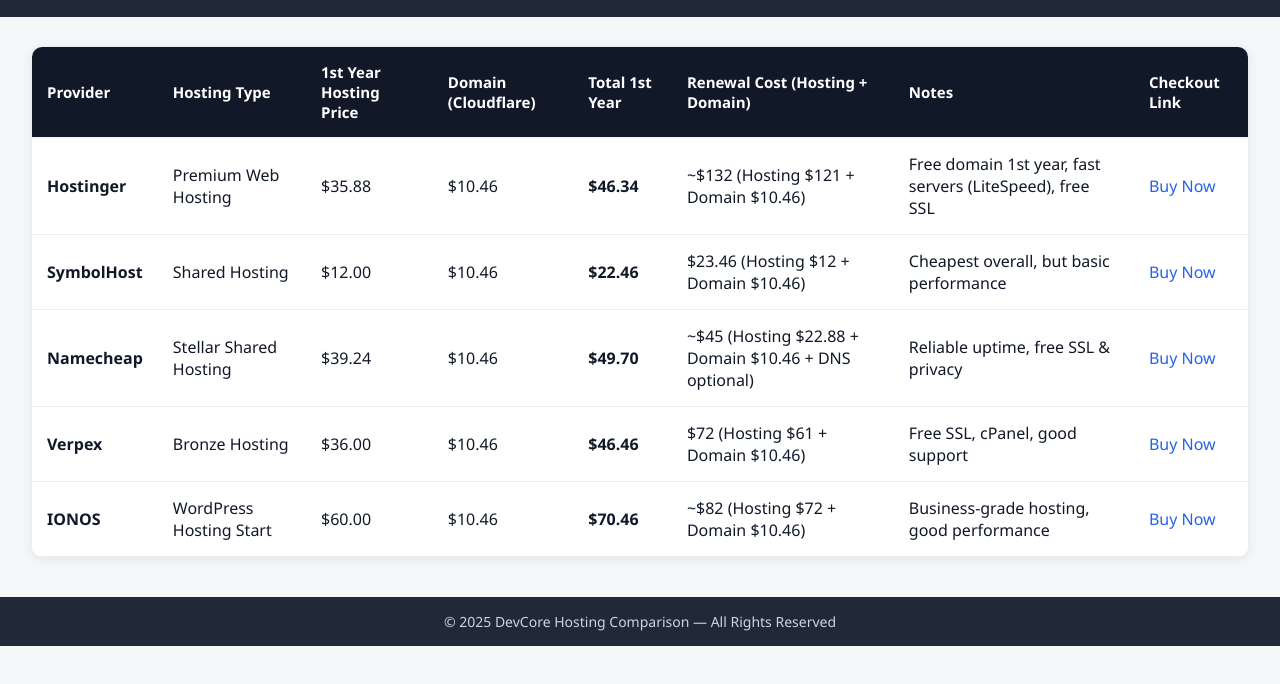
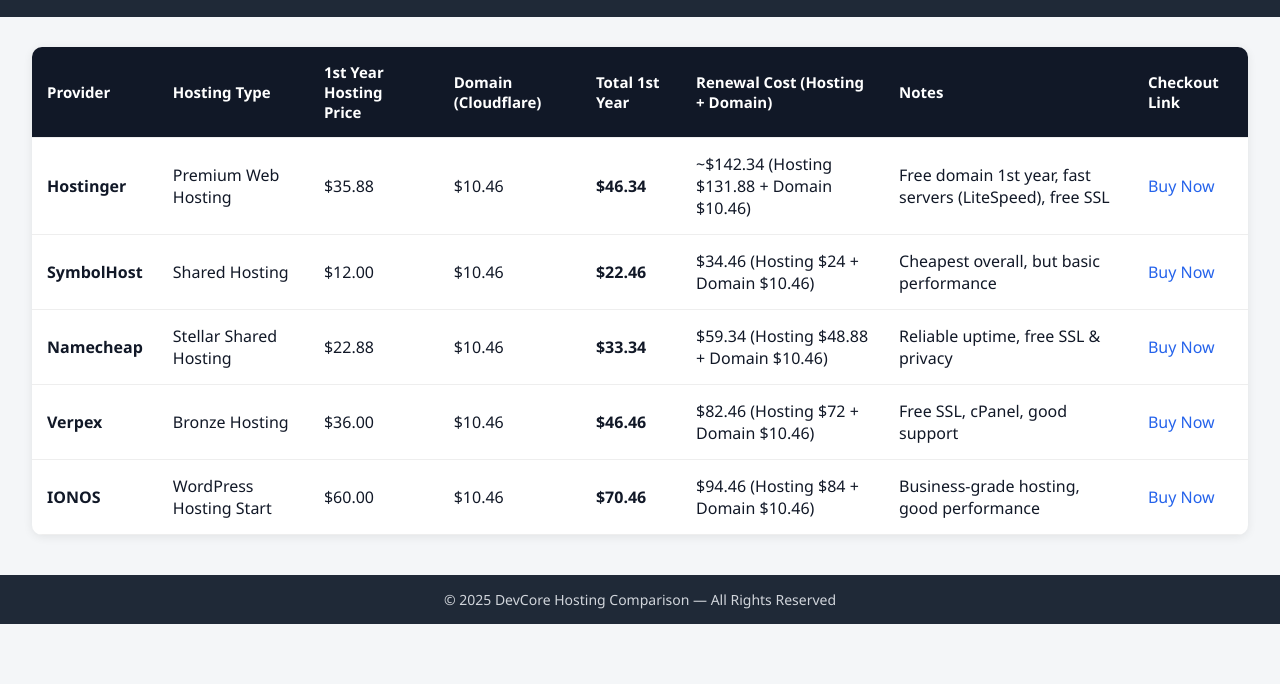
Before and after one commit to devdaniyalsaleem-cell/hosting-comparison, a plain HTML site: page index.html in a window 1280 px wide. Shown: the part 86-770 px from the top of the page. Drawn offline with Linux system fonts and the light colour scheme.

Commit message:
Update index.html

```diff
--- a/index.html
+++ b/index.html
@@ -157,7 +157,7 @@
         <td data-label="1st Year Hosting Price">$35.88</td>
         <td data-label="Domain">$10.46</td>
         <td data-label="Total 1st Year"><b>$46.34</b></td>
-          <td data-label="Renewal Cost">~$132 (Hosting $121 + Domain $10.46)</td>
+        <td data-label="Renewal Cost">~$142.34 (Hosting $131.88 + Domain $10.46)</td>
         <td data-label="Notes">Free domain 1st year, fast servers (LiteSpeed), free SSL</td>
         <td data-label="Checkout"><a href="https://cart.hostinger.com/pay/ebeb772d-6a15-4a2f-a489-b9bf7adb8763" target="_blank">Buy Now</a></td>
       </tr>
@@ -168,7 +168,7 @@
         <td data-label="1st Year Hosting Price">$12.00</td>
         <td data-label="Domain">$10.46</td>
         <td data-label="Total 1st Year"><b>$22.46</b></td>
-          <td data-label="Renewal Cost">$23.46 (Hosting $12 + Domain $10.46)</td>
+        <td data-label="Renewal Cost">$34.46 (Hosting $24 + Domain $10.46)</td>
         <td data-label="Notes">Cheapest overall, but basic performance</td>
         <td data-label="Checkout"><a href="https://symbolhost.com/" target="_blank">Buy Now</a></td>
       </tr>
@@ -176,10 +176,10 @@
       <tr>
         <td data-label="Provider"><b>Namecheap</b></td>
         <td data-label="Hosting Type">Stellar Shared Hosting</td>
-          <td data-label="1st Year Hosting Price">$39.24</td>
+        <td data-label="1st Year Hosting Price">$22.88</td>
         <td data-label="Domain">$10.46</td>
-          <td data-label="Total 1st Year"><b>$49.70</b></td>
-          <td data-label="Renewal Cost">~$45 (Hosting $22.88 + Domain $10.46 + DNS optional)</td>
+        <td data-label="Total 1st Year"><b>$33.34</b></td>
+        <td data-label="Renewal Cost">$59.34 (Hosting $48.88 + Domain $10.46)</td>
         <td data-label="Notes">Reliable uptime, free SSL & privacy</td>
         <td data-label="Checkout"><a href="https://www.namecheap.com/shoppingcart/" target="_blank">Buy Now</a></td>
       </tr>
@@ -190,7 +190,7 @@
         <td data-label="1st Year Hosting Price">$36.00</td>
         <td data-label="Domain">$10.46</td>
         <td data-label="Total 1st Year"><b>$46.46</b></td>
-          <td data-label="Renewal Cost">$72 (Hosting $61 + Domain $10.46)</td>
+        <td data-label="Renewal Cost">$82.46 (Hosting $72 + Domain $10.46)</td>
         <td data-label="Notes">Free SSL, cPanel, good support</td>
         <td data-label="Checkout"><a href="https://clients.verpex.com/order/checkout/" target="_blank">Buy Now</a></td>
       </tr>
@@ -201,7 +201,7 @@
         <td data-label="1st Year Hosting Price">$60.00</td>
         <td data-label="Domain">$10.46</td>
         <td data-label="Total 1st Year"><b>$70.46</b></td>
-          <td data-label="Renewal Cost">~$82 (Hosting $72 + Domain $10.46)</td>
+        <td data-label="Renewal Cost">$94.46 (Hosting $84 + Domain $10.46)</td>
         <td data-label="Notes">Business-grade hosting, good performance</td>
         <td data-label="Checkout"><a href="https://my.ionos.com/checkout/overview" target="_blank">Buy Now</a></td>
       </tr>
@@ -209,6 +209,7 @@
   </table>
 </div>
 
+
   <footer>
     © 2025 DevCore Hosting Comparison — All Rights Reserved
   </footer>
```
Lines whose indentation alone changed are shown as unchanged.
